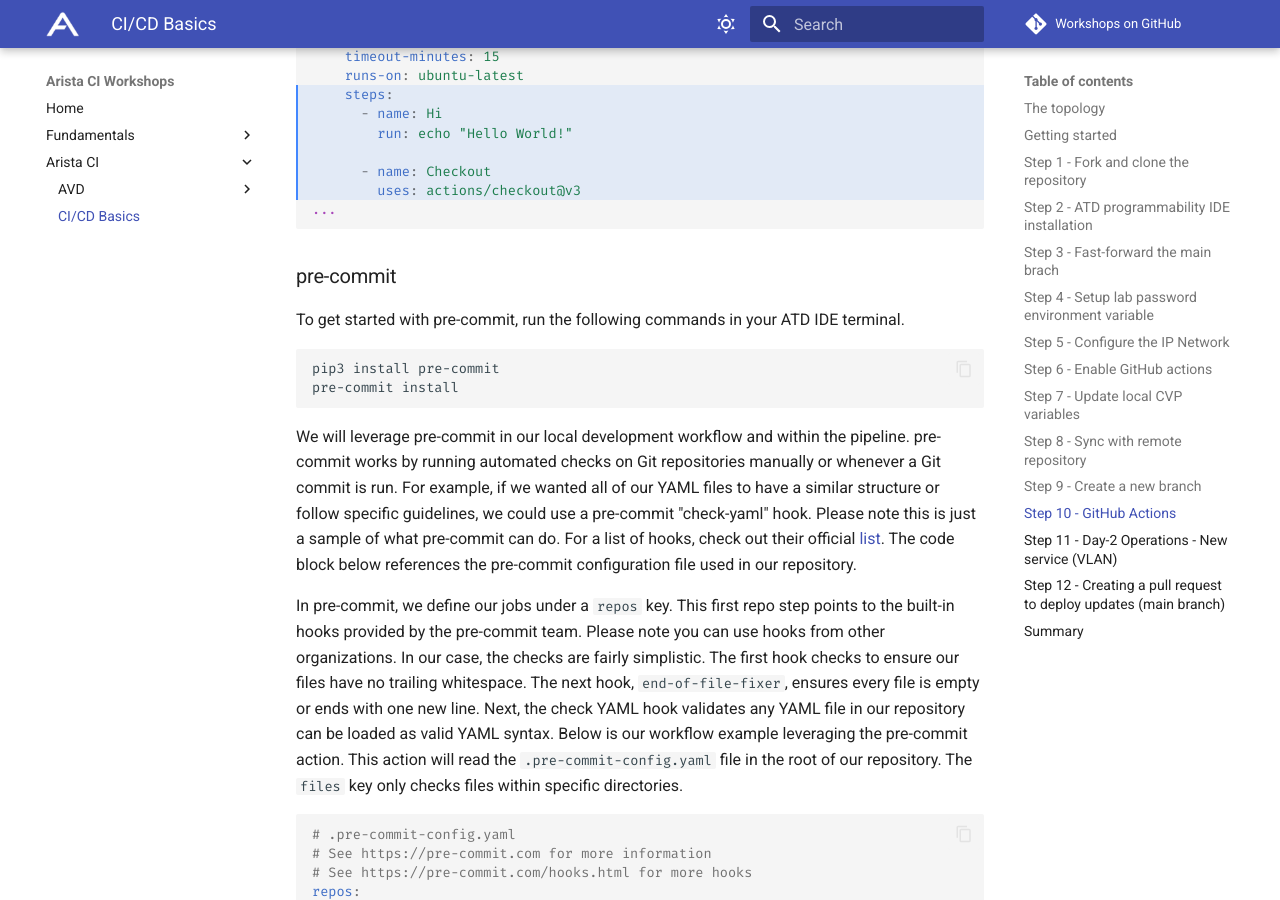
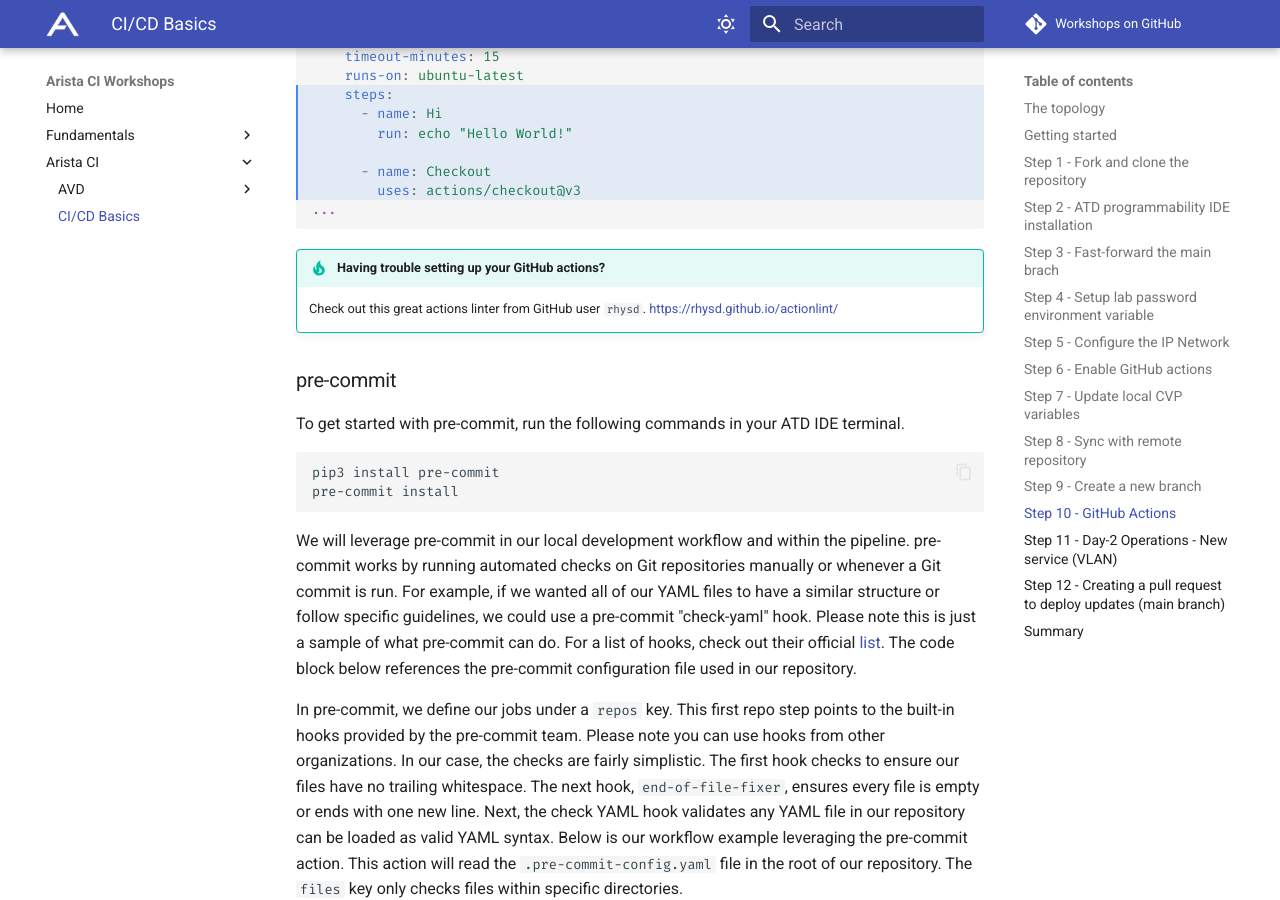
Before and after one commit to aristanetworks/avd-workshops, an MkDocs documentation site: the page built from workshops/cicd-basics.md, in a window 1280 px wide and 900 px high, scrolled down 9504 px. Built offline with MkDocs 1.6.1 and Material for MkDocs 9.7.7, drawn with Linux system fonts in a browser that asks for light colours; comment, search, counter and statistics services are not loaded.

Commit message:
adding tip for actions linter

````diff
--- a/workshops/cicd-basics.md
+++ b/workshops/cicd-basics.md
@@ -291,6 +291,9 @@
         uses: actions/checkout@v3
 ...
 ```
+
+!!! tip "Having trouble setting up your GitHub actions?"
+    Check out this great actions linter from GitHub user `rhysd`. [https://rhysd.github.io/actionlint/](https://rhysd.github.io/actionlint/)
 
 ### pre-commit
 
````
